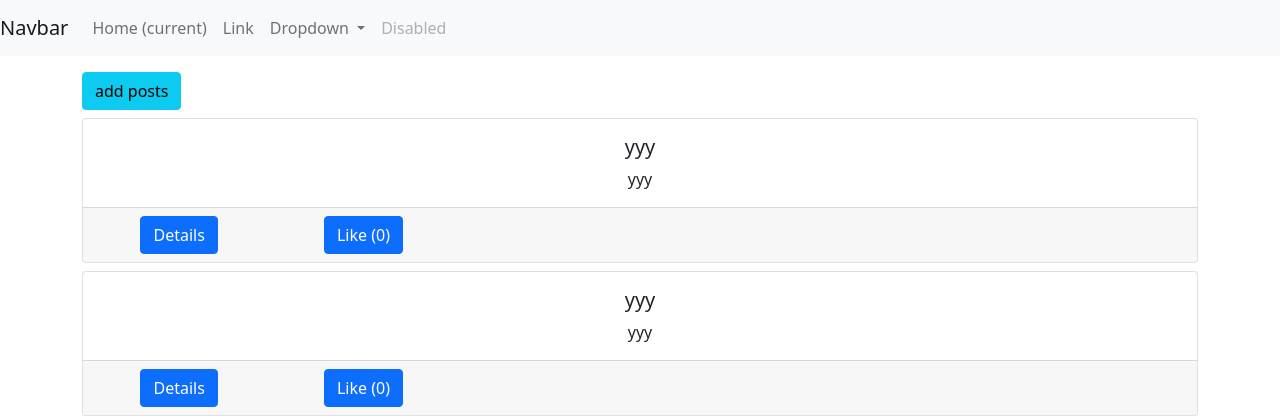
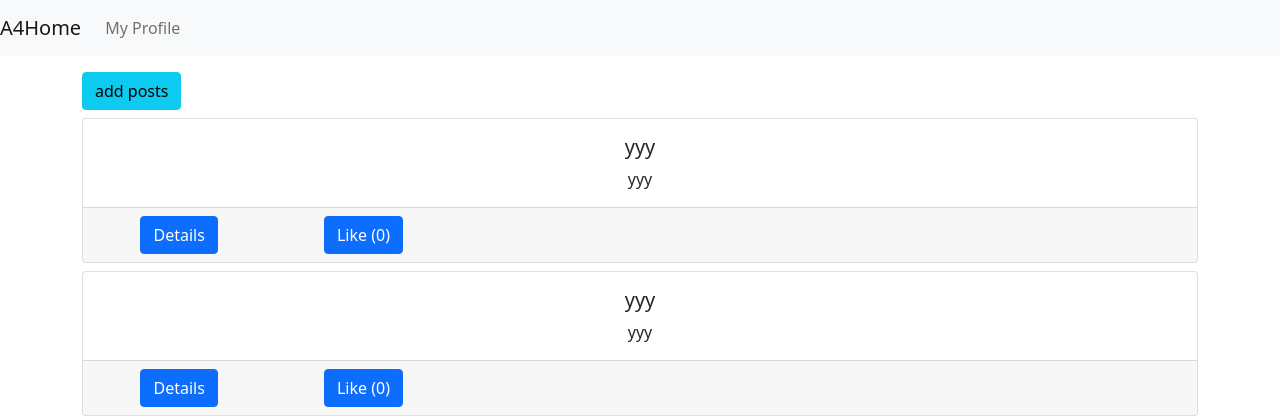
Before and after one commit to IribeiroLeao2003/GamesList, a Django app: page / in a window 1280 px wide. Shown: the top 420 px of the page. Run offline with Django 5.2, Linux system fonts and the light colour scheme; a user stored in the database is signed in; data comes from the database, SQL or seed files in the repository; both versions use the stored data as it was after the commit; data that the repository does not hold is empty; some libraries are stand-ins or nearby versions.

Commit message:
Nav Bar works and videos are finished ! Now to work on additional features

```diff
--- a/src/posts/templates/posts/main.html
+++ b/src/posts/templates/posts/main.html
@@ -23,7 +23,7 @@ posts
                         </button>
                 </div>
                 <div class="modal-body">
-                    <form id="post-form">
+                    <form id="post-form" autocomplete ="off">
                          {% csrf_token %}
                          {{form.as_p}}
                          <div class="modal-footer">
--- a/src/templates/navbar.html
+++ b/src/templates/navbar.html
@@ -1,30 +1,18 @@
+{% url "posts:main-board" as path_to_home %}
+{% url "profiles:my-profile" as path_to_my_profile %}
+
+
+
 <nav class="navbar navbar-expand-lg navbar-light bg-light">
-    <a class="navbar-brand" href="#">Navbar</a>
+    <a class="navbar-brand" href="{{path_to_home}}">A4Home</a>
     <button class="navbar-toggler" type="button" data-toggle="collapse" data-target="#navbarSupportedContent" aria-controls="navbarSupportedContent" aria-expanded="false" aria-label="Toggle navigation">
       <span class="navbar-toggler-icon"></span>
     </button>
 
     <div class="collapse navbar-collapse" id="navbarSupportedContent">
       <ul class="navbar-nav mr-auto">
-        <li class="nav-item active">
-          <a class="nav-link" href="#">Home <span class="sr-only">(current)</span></a>
-        </li>
         <li class="nav-item">
-          <a class="nav-link" href="#">Link</a>
-        </li>
-        <li class="nav-item dropdown">
-          <a class="nav-link dropdown-toggle" href="#" id="navbarDropdown" role="button" data-toggle="dropdown" aria-haspopup="true" aria-expanded="false">
-            Dropdown
-          </a>
-          <div class="dropdown-menu" aria-labelledby="navbarDropdown">
-            <a class="dropdown-item" href="#">Action</a>
-            <a class="dropdown-item" href="#">Another action</a>
-            <div class="dropdown-divider"></div>
-            <a class="dropdown-item" href="#">Something else here</a>
-          </div>
-        </li>
-        <li class="nav-item">
-          <a class="nav-link disabled" href="#">Disabled</a>
+            <a class="nav-link" href="{{ path_to_my_profile }}">My Profile</a>
         </li>
       </ul>
     </div>
```
Also changed, not shown: src/db.sqlite3, src/media/avatar.png.png (renamed from src/media/avatar.png).
